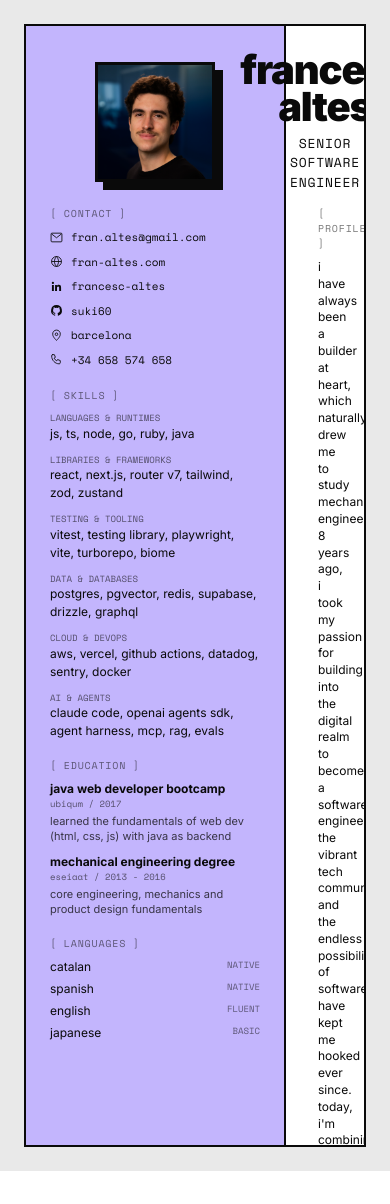
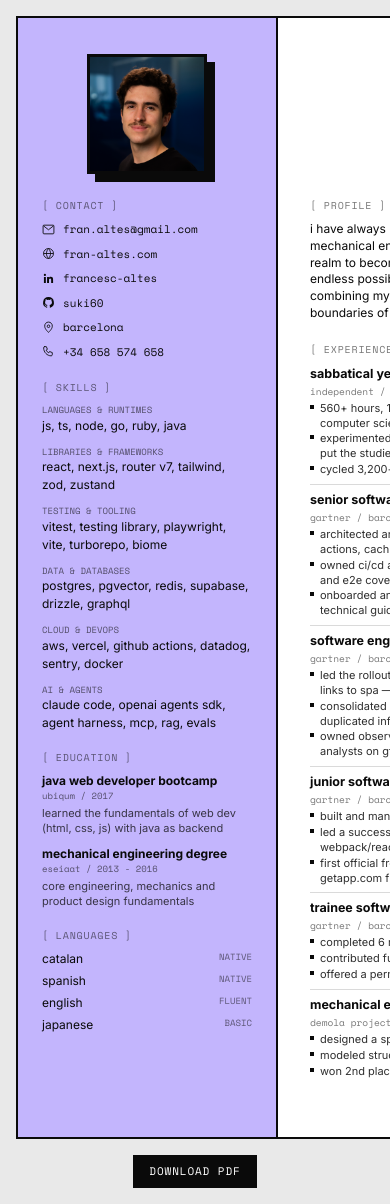
Before and after one commit to suki60/cv, a React (Vite) app: page / in a window 390 px wide. Before the commit the page ends 1171 px from the top, so only its background shows below. Built offline with nearby package versions, Linux system fonts and the light colour scheme.

Commit message:
add: print logic and mobile styles

```diff
--- a/biome.json
+++ b/biome.json
@@ -1,9 +1,9 @@
 {
   "$schema": "https://biomejs.dev/schemas/2.5.14/schema.json",
   "vcs": {
-    "enabled": false,
+    "enabled": true,
     "clientKind": "git",
-    "useIgnoreFile": false
+    "useIgnoreFile": true
   },
   "files": {
     "ignoreUnknown": false,
--- a/src/App.jsx
+++ b/src/App.jsx
@@ -36,8 +36,9 @@ function ContactIcon({ icon, filled }) {
 
 function App() {
   return (
-    <div className="min-h-svh flex items-center justify-center p-6 bg-canvas print:p-0 print:bg-white">
-      <div className="w-[794px] h-[1123px] bg-white text-ink border-2 border-ink box-border flex overflow-hidden font-sans">
+    <div className="min-h-svh overflow-hidden p-4 bg-canvas print:p-0 print:bg-white">
+      <div className="cv-scale-wrapper">
+        <div className="cv-page w-[794px] h-[1123px] bg-white text-ink border-2 border-ink box-border flex overflow-hidden font-sans">
           <aside className="w-[260px] shrink-0 bg-lavender border-r-2 border-ink py-9 px-6 box-border">
             <div className="relative w-[120px] mx-auto mb-6">
               <div className="absolute top-2 left-2 w-full h-[120px] bg-ink" />
@@ -124,7 +125,9 @@ function App() {
                   <div className="font-sans font-bold text-[12.5px] lowercase">
                     {e.role}
                   </div>
-                <div className="font-mono text-[9.5px] opacity-50">{e.time}</div>
+                  <div className="font-mono text-[9.5px] opacity-50">
+                    {e.time}
+                  </div>
                 </div>
                 <div className="font-mono text-[9.5px] opacity-55 mb-[3px]">
                   {e.org} / {e.loc}
@@ -142,6 +145,15 @@ function App() {
           </main>
         </div>
       </div>
+
+      <button
+        type="button"
+        onClick={() => window.print()}
+        className="block mx-auto mt-4 bg-ink text-white font-mono text-[11px] uppercase tracking-[0.08em] px-4 py-2 hover:opacity-80 cursor-pointer print:hidden"
+      >
+        download pdf
+      </button>
+    </div>
   );
 }
 
--- a/src/index.css
+++ b/src/index.css
@@ -7,3 +7,42 @@
   --color-lavender: #c3b5fd;
   --color-canvas: #e9e9e9;
 }
+
+:root {
+  --page-width: 794px;
+  --page-height: 1123px;
+  --page-gutter: 32px;
+  --page-scale: min(1, calc((100vw - var(--page-gutter)) / var(--page-width)));
+}
+
+.cv-scale-wrapper {
+  width: calc(var(--page-width) * var(--page-scale));
+  height: calc(var(--page-height) * var(--page-scale));
+  margin: 0 auto;
+}
+
+.cv-page {
+  transform: scale(var(--page-scale));
+  transform-origin: top left;
+}
+
+@media print {
+  @page {
+    size: A4;
+    margin: 0;
+  }
+
+  * {
+    -webkit-print-color-adjust: exact;
+    print-color-adjust: exact;
+  }
+
+  .cv-scale-wrapper {
+    width: 794px !important;
+    height: 1123px !important;
+  }
+
+  .cv-page {
+    transform: none !important;
+  }
+}
```
Lines whose indentation alone changed are shown as unchanged.
